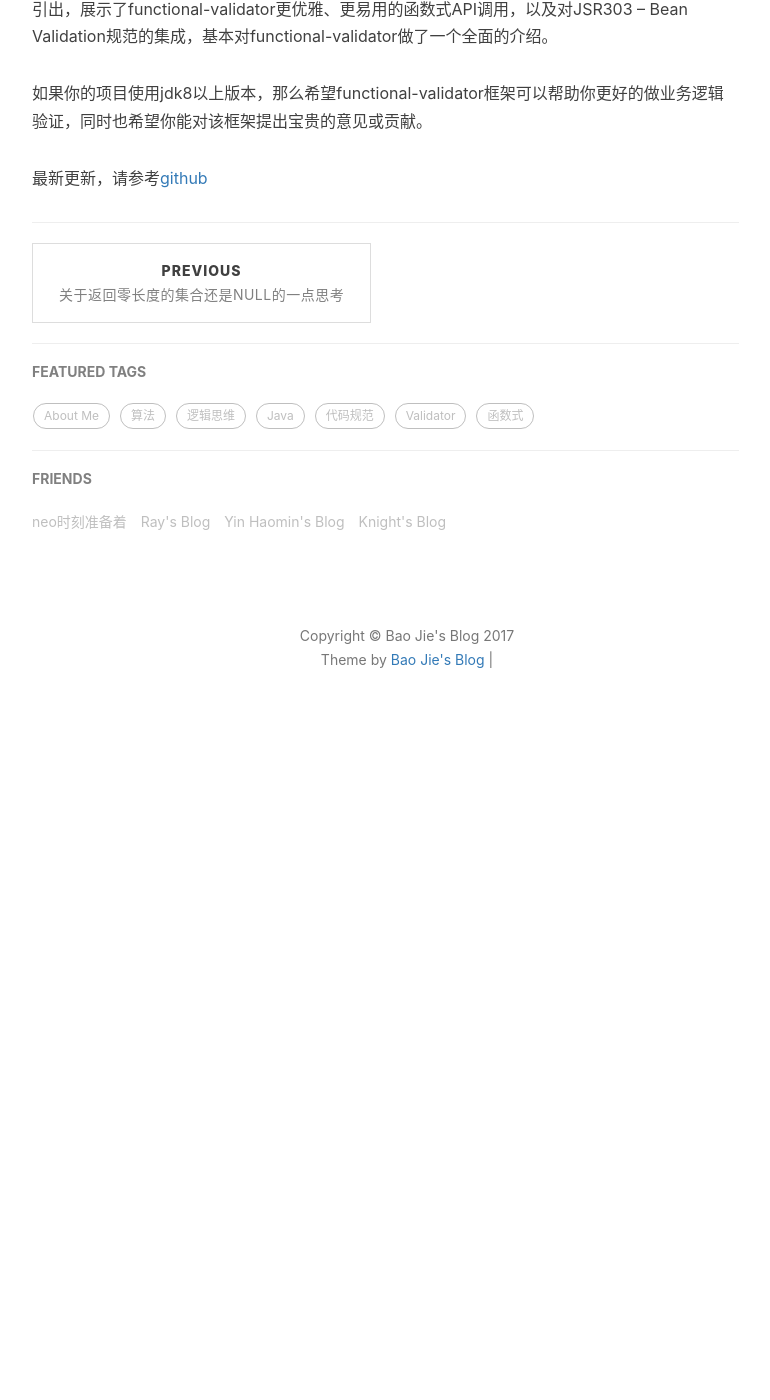
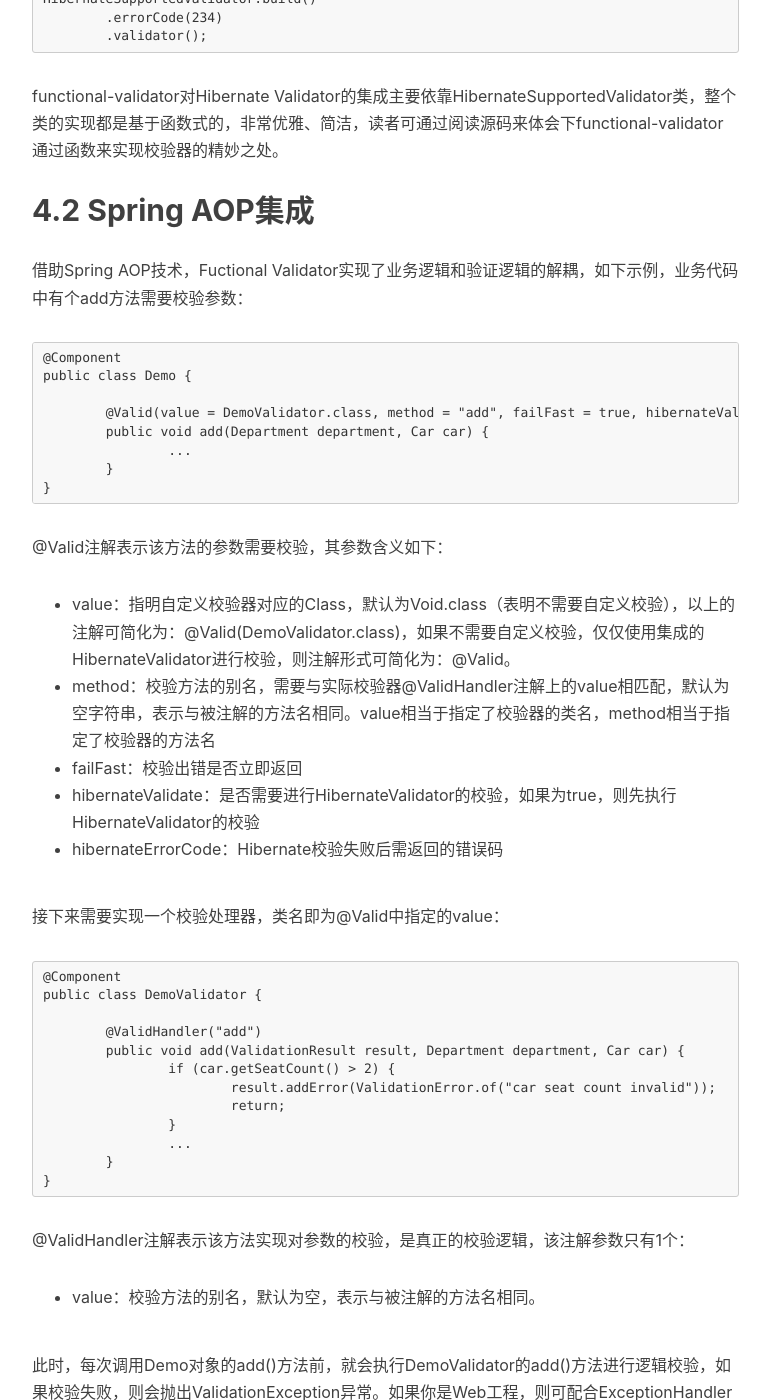
Before and after one commit to jiebaojie/jiebaojie.github.io, a Jekyll site: the page built from _posts/2017-01-28-FunctionalValidator.md, in a window 1280 px wide and 1400 px high, scrolled down 5378 px. Shown: the whole window, without its empty margins (233-1003 px from the left). Built offline with Jekyll 4.4.1, drawn with Linux system fonts in a browser that asks for light colours; nearby versions of some CDN libraries; comment, search, counter and statistics services are not loaded; before the commit the page ends 6115 px from its top, so only the background shows below that; some of the changed text lies outside the part shown.

Commit message:
by baojie

```diff
--- a/_posts/2017-01-28-FunctionalValidator.md
+++ b/_posts/2017-01-28-FunctionalValidator.md
@@ -83,6 +83,10 @@
 		.errorCode(123)			// 错误码（选填）
 		.invalidValue(car);		// 错误值（选填）
 
+其中errorMessage还可以带上params参数，供扩展使用，如：
+
+	ValidationError.of("errorMessage:%d", messageNo);
+
 ## 3.2 fail fast or fail over
 
 当出现校验失败时，也就是出现了ValidationError，那么是继续还是直接退出呢？默认为使用failFast()方法，直接退出，如果你想继续完成所有校验，使用failOver()来skip掉。
@@ -119,6 +123,9 @@
 
 	public final class ValidationResult {
 		private List<ValidationError> errors = new LinkedList<>();	// 校验错误集合
+		private boolean success = true;		// 校验是否成功，不可被外部应用直接修改
+		private int globalErrorCode;		// 全局错误码（可通过addGlobalError()方法加入）
+		private String globalErrorMessage;	// 全局错误信息（可通过addGlobalError()方法加入）
 		private long timeElapsed;	// 校验耗时
 	}
 
@@ -132,7 +139,11 @@
         .on(HibernateSupportedValidator.build().validator())
         .doValidate();
 
-HibernateSupportedValidator依赖于javax.validation.Validator的实现，build()方法使用了Hibernate Validator官方提供的初始化javax.validation.Validator实现的方法，也可以自己提供validator：
+HibernateSupportedValidator依赖于javax.validation.Validator的实现，build()方法使用了Hibernate Validator官方提供的初始化javax.validation.Validator实现的方法，默认策略为failFast，也可以使用failOver策略的Validator:
+
+	HibernateSupportedValidator.buildByFailOverValidator();
+
+也可以自己提供validator：
 
 	HibernateSupportedValidator.buildByValidator(myValidator).validator();
 
@@ -152,6 +163,49 @@
 
 functional-validator对Hibernate Validator的集成主要依靠HibernateSupportedValidator类，整个类的实现都是基于函数式的，非常优雅、简洁，读者可通过阅读源码来体会下functional-validator通过函数来实现校验器的精妙之处。
 
+## 4.2 Spring AOP集成
+
+借助Spring AOP技术，Fuctional Validator实现了业务逻辑和验证逻辑的解耦，如下示例，业务代码中有个add方法需要校验参数：
+
+	@Component
+	public class Demo {
+
+		@Valid(value = DemoValidator.class, method = "add", failFast = true, hibernateValidate = true, hibernateErrorCode = 0)
+		public void add(Department department, Car car) {
+			...
+		}
+	}
+
+@Valid注解表示该方法的参数需要校验，其参数含义如下：
+
+*	value：指明自定义校验器对应的Class，默认为Void.class（表明不需要自定义校验），以上的注解可简化为：@Valid(DemoValidator.class)，如果不需要自定义校验，仅仅使用集成的HibernateValidator进行校验，则注解形式可简化为：@Valid。
+*	method：校验方法的别名，需要与实际校验器@ValidHandler注解上的value相匹配，默认为空字符串，表示与被注解的方法名相同。value相当于指定了校验器的类名，method相当于指定了校验器的方法名
+*	failFast：校验出错是否立即返回
+*	hibernateValidate：是否需要进行HibernateValidator的校验，如果为true，则先执行HibernateValidator的校验
+*	hibernateErrorCode：Hibernate校验失败后需返回的错误码
+
+接下来需要实现一个校验处理器，类名即为@Valid中指定的value：
+
+	@Component
+	public class DemoValidator {
+
+		@ValidHandler("add")
+		public void add(ValidationResult result, Department department, Car car) {
+			if (car.getSeatCount() > 2) {
+				result.addError(ValidationError.of("car seat count invalid"));
+				return;
+			}
+			...
+		}
+	}
+
+@ValidHandler注解表示该方法实现对参数的校验，是真正的校验逻辑，该注解参数只有1个：
+
+*	value：校验方法的别名，默认为空，表示与被注解的方法名相同。
+
+此时，每次调用Demo对象的add()方法前，就会执行DemoValidator的add()方法进行逻辑校验，如果校验失败，则会抛出ValidationException异常。如果你是Web工程，则可配合ExceptionHandler做对应的处理。
+
+
 # 5 总结
 
 首先要非常感谢[fluent-validator](https://github.com/neoremind/fluent-validator)项目对我创作的启发。本文从对fluent-validator框架实践中的痛点引出，展示了functional-validator更优雅、更易用的函数式API调用，以及对JSR303 – Bean Validation规范的集成，基本对functional-validator做了一个全面的介绍。
```
